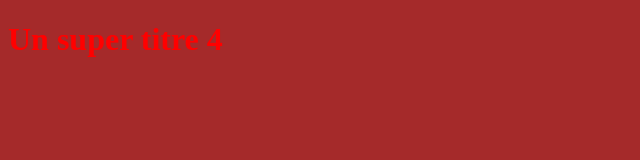
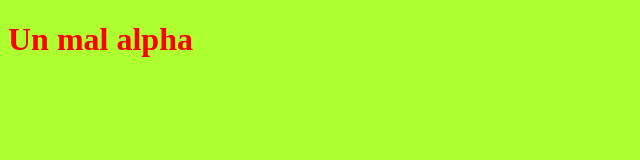
Before and after one commit to Will-bayis/OpenClassroom, a plain HTML site: page index.html in a window 1280 px wide. Shown: the whole page, without its empty margins (0-640 px from the left). Drawn offline with Linux system fonts and the light colour scheme.

Commit message:
Dernière maj html et css

```diff
--- a/index.html
+++ b/index.html
@@ -8,5 +8,5 @@
     <title></title>
 </head>
 <body>
-    <h1>Un super titre 4</h1>
+    <h1>Un mal alpha</h1>
 </html>
--- a/styles.css
+++ b/styles.css
@@ -3,5 +3,5 @@ h1 {
 }
 
 body {
-    background-color: brown;
+    background-color: greenyellow;
 }
```
